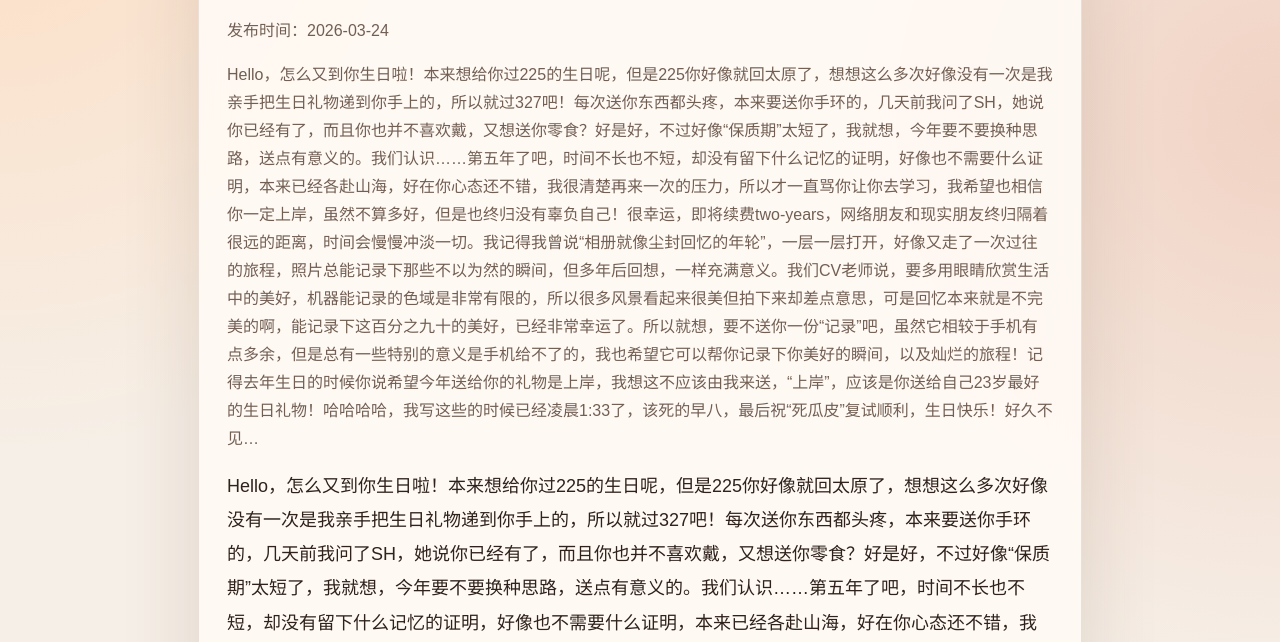
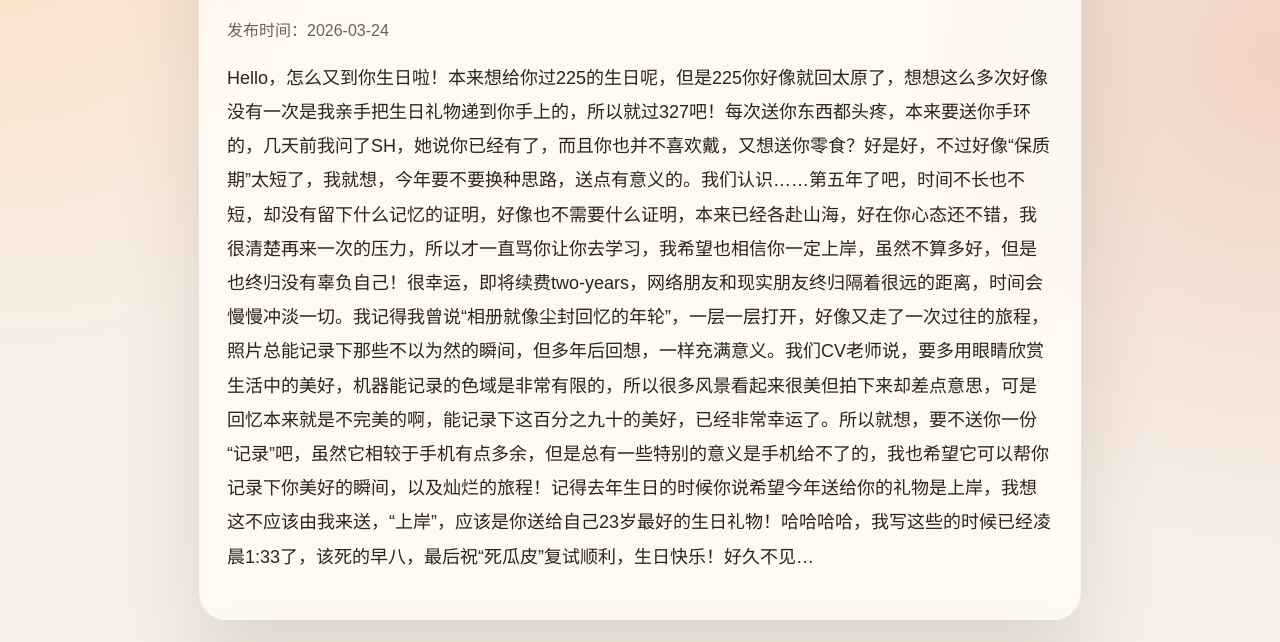
Before and after one commit to Infantile-YQ/memory-blog, a plain HTML site: page shared-post.html in a window 1280 px wide. Shown: the part 131-773 px from the top of the page. Drawn offline with Linux system fonts and the light colour scheme.

Commit message:
Update shared-post.html

```diff
--- a/shared-post.html
+++ b/shared-post.html
@@ -157,7 +157,7 @@
       <p class="eyebrow">Shared Blog</p>
       <h1>冯惠敏同学：</h1>
       <p class="meta">发布时间：2026-03-24</p>
-      <p class="summary">Hello，怎么又到你生日啦！本来想给你过225的生日呢，但是225你好像就回太原了，想想这么多次好像没有一次是我亲手把生日礼物递到你手上的，所以就过327吧！每次送你东西都头疼，本来要送你手环的，几天前我问了SH，她说你已经有了，而且你也并不喜欢戴，又想送你零食？好是好，不过好像“保质期”太短了，我就想，今年要不要换种思路，送点有意义的。我们认识……第五年了吧，时间不长也不短，却没有留下什么记忆的证明，好像也不需要什么证明，本来已经各赴山海，好在你心态还不错，我很清楚再来一次的压力，所以才一直骂你让你去学习，我希望也相信你一定上岸，虽然不算多好，但是也终归没有辜负自己！很幸运，即将续费two-years，网络朋友和现实朋友终归隔着很远的距离，时间会慢慢冲淡一切。我记得我曾说“相册就像尘封回忆的年轮”，一层一层打开，好像又走了一次过往的旅程，照片总能记录下那些不以为然的瞬间，但多年后回想，一样充满意义。我们CV老师说，要多用眼睛欣赏生活中的美好，机器能记录的色域是非常有限的，所以很多风景看起来很美但拍下来却差点意思，可是回忆本来就是不完美的啊，能记录下这百分之九十的美好，已经非常幸运了。所以就想，要不送你一份“记录”吧，虽然它相较于手机有点多余，但是总有一些特别的意义是手机给不了的，我也希望它可以帮你记录下你美好的瞬间，以及灿烂的旅程！记得去年生日的时候你说希望今年送给你的礼物是上岸，我想这不应该由我来送，“上岸”，应该是你送给自己23岁最好的生日礼物！哈哈哈哈，我写这些的时候已经凌晨1:33了，该死的早八，最后祝“死瓜皮”复试顺利，生日快乐！好久不见…</p>
+
       <div class="content">
         <p>Hello，怎么又到你生日啦！本来想给你过225的生日呢，但是225你好像就回太原了，想想这么多次好像没有一次是我亲手把生日礼物递到你手上的，所以就过327吧！每次送你东西都头疼，本来要送你手环的，几天前我问了SH，她说你已经有了，而且你也并不喜欢戴，又想送你零食？好是好，不过好像“保质期”太短了，我就想，今年要不要换种思路，送点有意义的。我们认识……第五年了吧，时间不长也不短，却没有留下什么记忆的证明，好像也不需要什么证明，本来已经各赴山海，好在你心态还不错，我很清楚再来一次的压力，所以才一直骂你让你去学习，我希望也相信你一定上岸，虽然不算多好，但是也终归没有辜负自己！很幸运，即将续费two-years，网络朋友和现实朋友终归隔着很远的距离，时间会慢慢冲淡一切。我记得我曾说“相册就像尘封回忆的年轮”，一层一层打开，好像又走了一次过往的旅程，照片总能记录下那些不以为然的瞬间，但多年后回想，一样充满意义。我们CV老师说，要多用眼睛欣赏生活中的美好，机器能记录的色域是非常有限的，所以很多风景看起来很美但拍下来却差点意思，可是回忆本来就是不完美的啊，能记录下这百分之九十的美好，已经非常幸运了。所以就想，要不送你一份“记录”吧，虽然它相较于手机有点多余，但是总有一些特别的意义是手机给不了的，我也希望它可以帮你记录下你美好的瞬间，以及灿烂的旅程！记得去年生日的时候你说希望今年送给你的礼物是上岸，我想这不应该由我来送，“上岸”，应该是你送给自己23岁最好的生日礼物！哈哈哈哈，我写这些的时候已经凌晨1:33了，该死的早八，最后祝“死瓜皮”复试顺利，生日快乐！好久不见…</p>
       </div>
```
